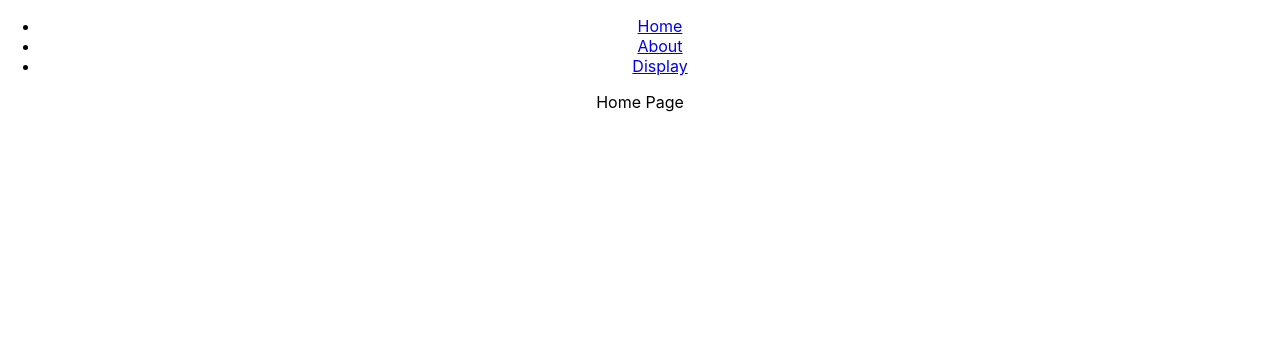
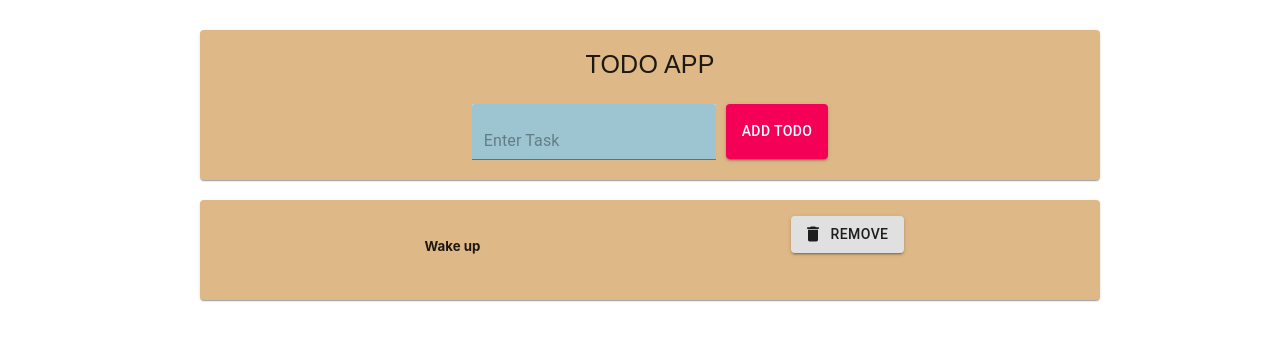
Before and after one commit to divyasankar-29/AdvancedReact, a React (Create React App) app: page / in a window 1280 px wide. Shown: the top 340 px of the page. Built offline with nearby package versions, Linux system fonts and the light colour scheme.

Commit message:
Todo App using redux

```diff
--- a/src/App.js
+++ b/src/App.js
@@ -1,34 +1,40 @@
+import { Card, CardContent, Typography } from '@material-ui/core';
 import React from 'react';
 import './App.css';
-import {BrowserRouter, Routes, Route} from "react-router-dom"
-import Home from './component/Home';
-import About from './component/About';
-import Display from './component/Display';
-import Linker from './component/Linker';
+import TodoInput from './component/TodoInput';
+import TodoList from './component/TodoList';
+import {makeStyles} from '@material-ui/core/styles';
+
+const useStyles = makeStyles({
+  root:{
+    width : "900px",
+    marginLeft : "200px",
+    marginTop : "30px",
+    alignItems : "center",
+    height : "150px",
+    backgroundColor : "burlywood"
+  },
+  typo:{
+    fontFamily : "arial",
+    fontSize : "25px"
+  }
+})
 
 function App() {
+
+  const classes = useStyles();
   return (
     <div className="App">
-      {/* <UseRef />
-      <br /><br />
-      <HandlingRefs />
-      <br /><br />
-      <Component1 /> */}
-      {/* <HandlingAPI /> */}
-      <BrowserRouter>
-      <div>
-        <Linker />
-
+      <Card className={classes.root}>
+        <CardContent sx={{alignItems:"center"}}>
+          <Typography className={classes.typo}>TODO APP</Typography>
+        <TodoInput />
+        </CardContent>
+      </Card>
+      <br />
+      <TodoList />
     </div>
 
-      <Routes>
-        <Route path="/" element={<Home />} exact/>
-        <Route path="/about" element = {<About />} />
-        <Route path="/display/:id" element = {<Display />} />
-      </Routes>
-
-    </BrowserRouter>
-    </div>
   );
 }
 
--- a/src/component/About.js
+++ /dev/null
@@ -1,10 +0,0 @@
-import React from "react";
-
-function About(){
-    return(
-        <div>
-            About Page
-        </div>
-    )
-}
-export default About
--- /dev/null
+++ b/src/component/TodoInput.js
@@ -0,0 +1,69 @@
+import React, { useState } from "react";
+import { useDispatch,useSelector } from "react-redux";
+import { TextField,Button } from  "@material-ui/core";
+import { makeStyles } from "@material-ui/core";
+
+
+
+const useStyles = makeStyles({
+    root : {
+        marginTop : "20px",
+        backgroundColor : "lightblue"
+    },
+    button : {
+        marginTop : "20px",
+        height : "55px",
+        marginLeft : "10px",
+        backgroundColor : ""
+    },
+})
+
+function TodoInput(){
+
+    const [query,setQuery] = useState("");
+
+    const dispatch = useDispatch();
+    const todos = useSelector(state => state.todos)
+
+    const handleClick=(event)=>{
+
+        event.preventDefault();
+        console.log(todos);
+        if (query==='' || todos.includes(query)){
+            alert("task is empty or already");
+
+        }
+        else{
+                dispatch({
+                    type : "ADD_TODO",
+                    payload : query
+                })
+
+            }
+        setQuery("");
+}
+
+    const classes = useStyles();
+    return(
+        <div>
+            <form onSubmit={handleClick}>
+                <TextField
+                className={classes.root}
+                variant="filled"
+                type="text"
+                value={query}
+                onChange={(e)=>setQuery(e.target.value)}
+                placeholder="Enter Task"
+                />
+                <Button
+                className={classes.button}
+                variant="contained"
+                color="secondary"
+                onClick={handleClick}>
+                ADD TODO
+                </Button>
+            </form>
+        </div>
+    )
+}
+export default TodoInput
--- /dev/null
+++ b/src/component/TodoList.js
@@ -0,0 +1,80 @@
+import React from "react";
+import { useSelector,useDispatch } from "react-redux";
+import{Button,Grid,Card,CardContent} from "@material-ui/core";
+import { makeStyles } from "@material-ui/core";
+import DeleteIcon from '@material-ui/icons/Delete';
+
+const useStyles = makeStyles({
+    root : {
+        display : "flex",
+        flexDirection:"column",
+        alignItems:"center",
+
+    },
+    display : {
+        display : "flex",
+        flexDirection:"row",
+        marginTop:"20px",
+
+    },
+    card : {
+        width : "900px",
+        marginLeft : "200px",
+        marginBottom : "100px",
+        backgroundColor : "burlywood"
+    }
+})
+
+
+function TodoList(){
+
+    const todos = useSelector(state => state.todos);
+    const dispatch = useDispatch();
+    // console.log(todos);
+
+    const handleClick = (name) => {
+        dispatch({
+            type : "DELETE_TODO",
+            payload : name
+        })
+    }
+
+    const classes = useStyles()
+    if(!todos[0]){
+        return(
+            <div>
+              No Todos
+            </div>
+        )
+    }
+    return(
+
+ <Card className={classes.card}>
+    <CardContent sx={{minWidth:""}}>
+        <div className={classes.root}>
+                {todos.map((todo,index) =>(
+                    <Grid container spacing={10}>
+
+                        <Grid item xs={7}>
+                            <h5 key={index}>{todo}</h5>
+                        </Grid>
+
+                        <Grid item xs={3}>
+                            <Button
+                                variant="contained"
+                                color="success"
+                                onClick={() => handleClick(todo)}
+                                startIcon={<DeleteIcon />}
+                                >
+                            remove</Button>
+                        </Grid>
+
+                    </Grid>
+                ))}
+                </div>
+        </CardContent>
+    </Card>
+
+    )
+}
+export default TodoList
--- /dev/null
+++ b/src/component/reducer.js
@@ -0,0 +1,25 @@
+const initialState = {
+    todos : ["Wake up"]
+}
+
+function reducer(state=initialState, action){
+    switch(action.type){
+        case "ADD_TODO":
+            return{
+                ...state,
+                todos : [...state.todos,action.payload]
+
+            }
+
+        case "DELETE_TODO":
+            return{
+                ...state,
+                todos : state.todos.filter((todo) => todo !== action.payload)
+            }
+
+        default:
+            return state;
+
+    }
+}
+export default reducer
--- /dev/null
+++ b/src/component/store.js
@@ -0,0 +1,6 @@
+import { configureStore } from "@reduxjs/toolkit";
+import reducer from "./reducer";
+
+const store = configureStore({reducer:reducer});
+
+export default store;
--- a/src/index.js
+++ b/src/index.js
@@ -2,12 +2,17 @@ import React from 'react';
 import ReactDOM from 'react-dom/client';
 import './index.css';
 import App from './App';
+import { Provider } from 'react-redux';
 import reportWebVitals from './reportWebVitals';
+import store from './component/store';
 
 const root = ReactDOM.createRoot(document.getElementById('root'));
 root.render(
   <React.StrictMode>
+    <Provider store={store}>
     <App />
+    </Provider>
+
   </React.StrictMode>
 );
 
```
Also changed, not shown: package.json (+7 -0 lines), src/component/Todo.js (added), 1 other file (tests, documents, lock files or other folders).
